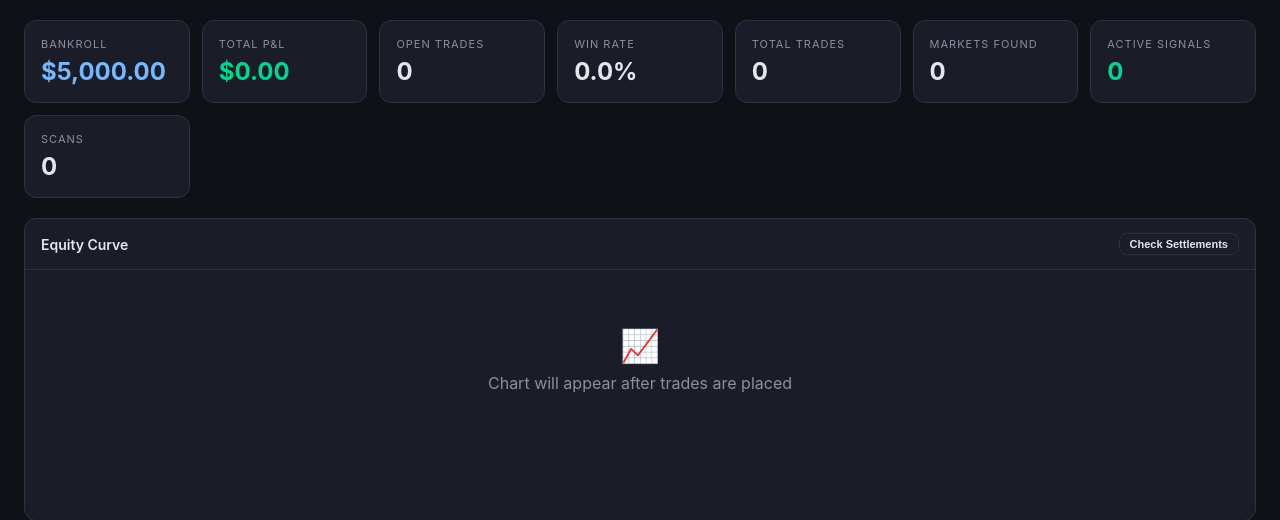
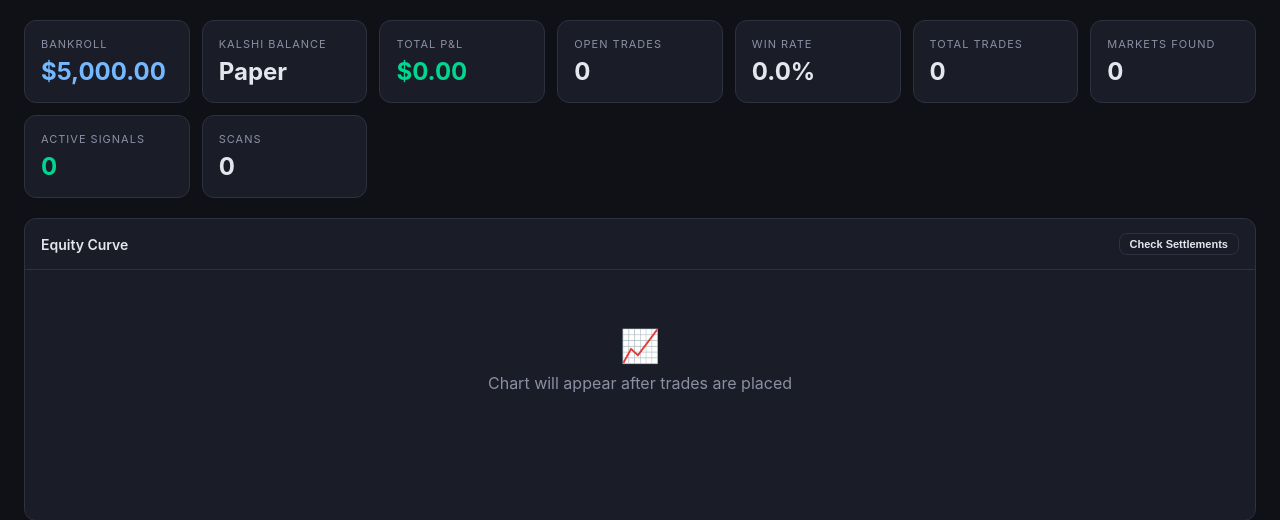
Before and after one commit to Angeshen/Weather, a Flask app: page / in a window 1280 px wide. Shown: the part 66-586 px from the top of the page. Run offline with Flask 3, Linux system fonts and the light colour scheme; data that the repository does not hold is empty.

Commit message:
Bot update Sat 03/28/2026 11:53:46.95

```diff
--- a/src/web/app.py
+++ b/src/web/app.py
@@ -252,6 +252,23 @@ def api_bot_stop():
     return jsonify({"status": "stopped"})
 
 
+@app.route("/api/balance")
+def api_balance():
+    """Return Kalshi account balance (live mode only)."""
+    if settings.trading_mode != "live":
+        return jsonify({"balance": None, "mode": "paper"})
+    try:
+        client = KalshiClient()
+        result = client.get_balance()
+        client.close()
+        # Balance is returned as cents or dollars depending on API version
+        raw = result.get("balance", result.get("portfolio_value", 0))
+        balance = float(raw) / 100.0 if isinstance(raw, int) and raw > 1000 else float(raw)
+        return jsonify({"balance": round(balance, 2), "mode": "live"})
+    except Exception as e:
+        return jsonify({"balance": None, "mode": "live", "error": str(e)})
+
+
 @app.route("/api/config")
 def api_config():
     return jsonify({
--- a/src/web/templates/dashboard.html
+++ b/src/web/templates/dashboard.html
@@ -148,6 +148,7 @@
     <div class="container">
         <div class="stats-grid">
             <div class="stat-card"><div class="label">Bankroll</div><div class="value cyan" id="statBankroll">$5,000</div></div>
+            <div class="stat-card"><div class="label">Kalshi Balance</div><div class="value cyan" id="statKalshiBalance">—</div></div>
             <div class="stat-card"><div class="label">Total P&amp;L</div><div class="value" id="statPnl">$0.00</div></div>
             <div class="stat-card"><div class="label">Open Trades</div><div class="value" id="statOpen">0</div></div>
             <div class="stat-card"><div class="label">Win Rate</div><div class="value" id="statWinRate">0%</div></div>
@@ -286,6 +287,11 @@ async function refreshStats() {
         $('statOpen').textContent = stats.open_trades;
         $('statWinRate').textContent = stats.win_rate.toFixed(1) + '%';
         $('statTotal').textContent = stats.total_trades;
+    } catch(e) {}
+    try {
+        const bal = await api('/api/balance');
+        $('statKalshiBalance').textContent = bal.balance !== null ? usd(bal.balance) : (bal.mode === 'paper' ? 'Paper' : '—');
+        $('statKalshiBalance').className = 'value ' + (bal.balance !== null ? 'cyan' : 'dim');
     } catch(e) {}
 }
 
```
